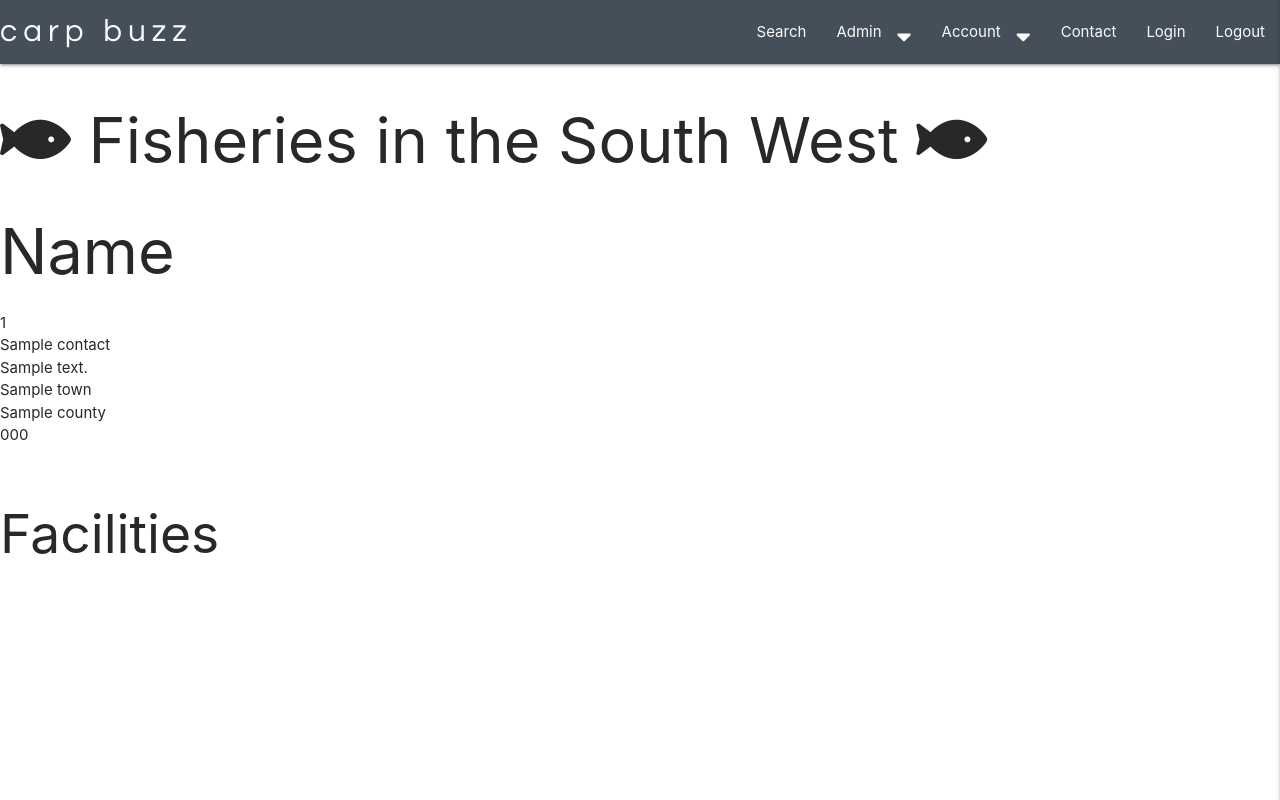
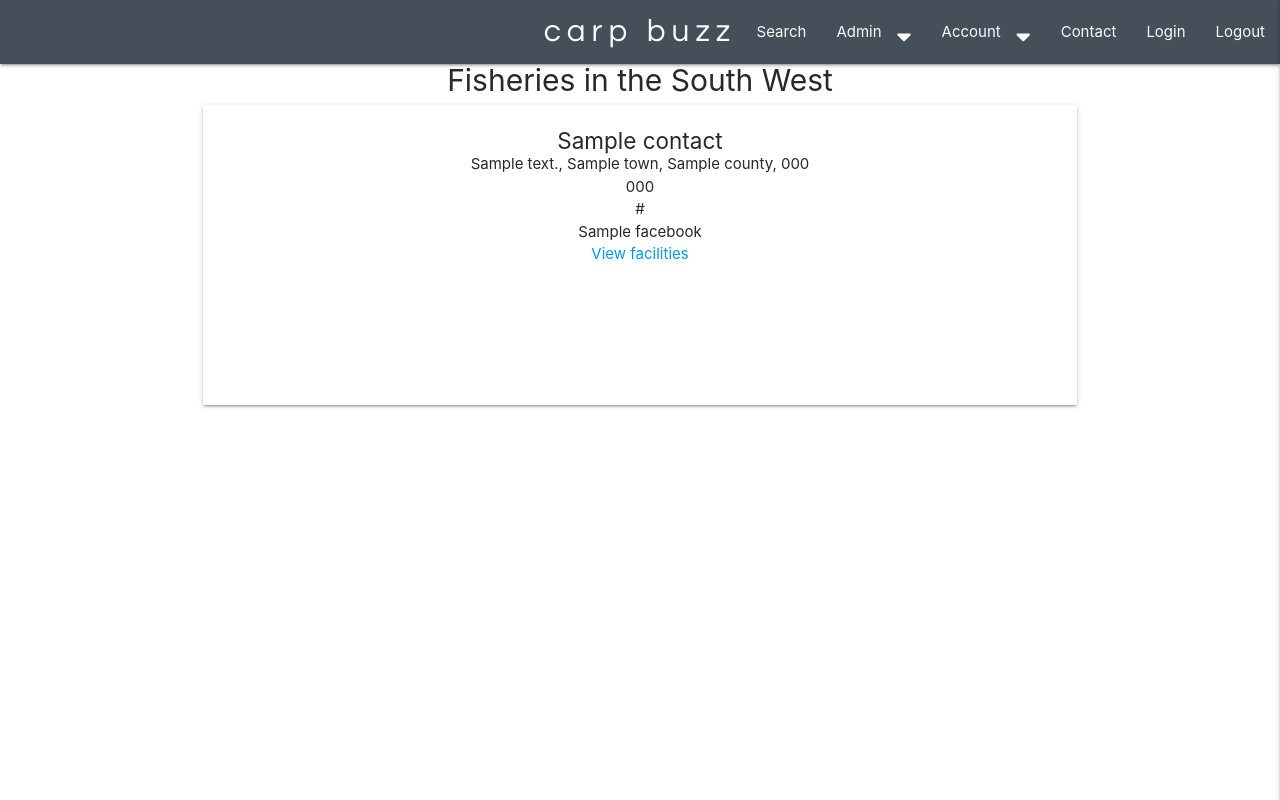
Before and after one commit to PaulWheatcroft/CarpBuzz, a Flask app: page / in a window 1280 px wide. Run offline with Flask 2, Linux system fonts and the light colour scheme; a database or web service that is not in the repository returns one stand-in record (values such as "Sample title"); some libraries are stand-ins or nearby versions.

Commit message:
Main card design and jinja implementation

```diff
--- a/static/css/style.css
+++ b/static/css/style.css
@@ -2,9 +2,26 @@
 
 body {
     color: #282828;
+
+}
+.desktop-only {
+    visibility: hidden;
 }
 nav ul a {
     color: #fbfbfb;
+}
+h1 {
+    font-size: 2em;
+    margin: 0;
+    text-align: center;
+}
+h2 {
+    font-size: 1.5em;
+    margin: 0;
+}
+h3 {
+    font-size: 1em;
+    margin: 0;
 }
 .nav-wrapper{
     background-color: #444F59;
@@ -31,5 +48,24 @@ nav ul a {
     margin-left: 120px;
 }
 .dropdown-content {
-    background-color: #ececec;
+    background-color: #f7f7f7;
 }
+.fishery-card {
+    text-align: center;
+}
+.fishery-card h1 {
+    line-height: 1em;
+
+}
+.facilities-main ul {
+    list-style-type: none;
+    display: inline;
+}
+@media only screen and (min-width: 1025px) {
+    .mobile-only {
+        visibility: hidden;
+    }
+    .desktop-only {
+        visibility: visible;
+    }
+}
--- a/templates/base.html
+++ b/templates/base.html
@@ -27,7 +27,8 @@
         </ul>
         <nav>
             <div class="nav-wrapper">
-                <a href="#!" class="brand-logo left">carp buzz</a>
+                <a href="#!" class="brand-logo left mobile-only">carp buzz</a>
+                <a href="#!" class="brand-logo center desktop-only">carp buzz</a>
                 <a href="#" data-target="mobile-menu" class="sidenav-trigger right">menu</a>
                 <ul class="right hide-on-med-and-down">
                     <li><a href="#">Search</a></li>
@@ -69,7 +70,6 @@
     </header>
 
 
-
     {% block content %}
     {% endblock %}
 
--- a/templates/fisheries.html
+++ b/templates/fisheries.html
@@ -1,29 +1,100 @@
 {% extends "base.html" %}
 {% block content %}
-    <h1><i class="fas fa-fish"></i> Fisheries in the South West <i class="fas fa-fish"></i> </h1>
+    <h1>Fisheries in the South West </h1>
 
     {% for fishery in fisheries %}
-    <h1>Name</h1>
-        {{ fishery._id }}<br>
-        {{ fishery.name }}<br>
-        {{ fishery.address }}<br>
-        {{ fishery.town }}<br>
-        {{ fishery.county }}<br>
-        {{ fishery.postcode }}<br>
-        <br>
-        <h2>Facilities</h2>
-        {% for facility in facilities %}
-        {% if fishery._id|string == facility.fishery_id %}
-                {{ facility.fishery_id }}<br>
-                Fishery type {{ facility.type }}<br>
-                Fish stock size of up to {{ facility.stock_size }}lbs<br>
-                {% if facility %}
-                    Dogs allowed {{ facility.dogs_allowed }}<br>
-                    Parking {{ facility.parking }}<br>
-                {% endif %}
-                <br>
-        {% endif %}
-    {% endfor %}
+    <div class="container">
+        <div class="row">
+            <div class="col s12">
+                <div class="card small fishery-card hoverable">
+                    <div class="waves-effect waves-block waves-light">
+
+                    </div>
+                    <div class="card-content">
+                        <h2 class="fishery-card">{{ fishery.name }}</h2>
+                        <p>{{ fishery.address }}, {{ fishery.town }}, {{ fishery.county }}, {{ fishery.postcode }}</p>
+                        <p>{{ fishery.telephone }}</p>
+                        <p>{{ fishery.website }}</p>
+                        <p>{{ fishery.facebook }}</p>
+
+                        <p><a href="#" class="activator">View facilities</a></p>
+                    </div>
+                    <div class="card-reveal">
+                        <div class="row">
+                            <div class="col s12">
+                                <h3 class="center">Facilities <span class="card-title right">X</span></h3>
+                            </div>
+                        </div>
+
+                        {% for facility in facilities %}
+                            {% if fishery._id|string == facility.fishery_id %}
+                            <div class="container">
+                                <div class="row">
+                                    <div class="col s4">{{ facility.type }}</div>
+                                    <div class="col s4">{{ facility.stock_size }}</div>
+                                    <div class="col s4">{{ facility.rods }}</div>
+                                </div>
+
+                                <div class="row">
+                                    <div class="col s6">
+                                        <ul>
+                                            {% if facility.tackle_shop %}
+                                                <li>Tackle Shop</li>
+                                            {% endif %}
+                                            {% if facility.toilet %}
+                                                <li>toilet</li>
+                                            {% endif %}
+                                            {% if facility.shower %}
+                                                <li>shower</li>
+                                            {% endif %}
+                                            {% if facility.cafe %}
+                                                <li>cafe</li>
+                                            {% endif %}
+                                            {% if facility.fridge %}
+                                                <li>fridge</li>
+                                            {% endif %}
+                                            {% if facility.tackle_rent %}
+                                                <li>Tacke for Rent</li>
+                                            {% endif %}
+                                            {% if facility.lakeside_huts %}
+                                                <li>Lakeside Huts</li>
+                                            {% endif %}
+                                            {% if facility.tuition %}
+                                                <li>Tuition</li>
+                                            {% endif %}
+                                            {% if facility.drive_to_swim %}
+                                                <li>Drive to Swim</li>
+                                            {% endif %}
+                                            {% if facility.takeaway_delivery %}
+                                                <li>Takeaway Delivery</li>
+                                            {% endif %}
+                                            {% if facility.dogs_allowed %}
+                                                <li>Dogs Allowed</li>
+                                            {% endif %}
+                                            {% if facility.parking %}
+                                                <li>Parking</li>
+                                            {% endif %}
+                                        </ul>
+                                    </div>
+                                    <div class="col s6">
+
+                                    </div>
+                                </div>
+
+
+
+                            </div>
+                            {% endif %}
+                        {% endfor %}
+
+                    </div>
+                </div>
+            </div>
+          </div>
+    </div>
+
+
+
 
     {% endfor %}
 
```
